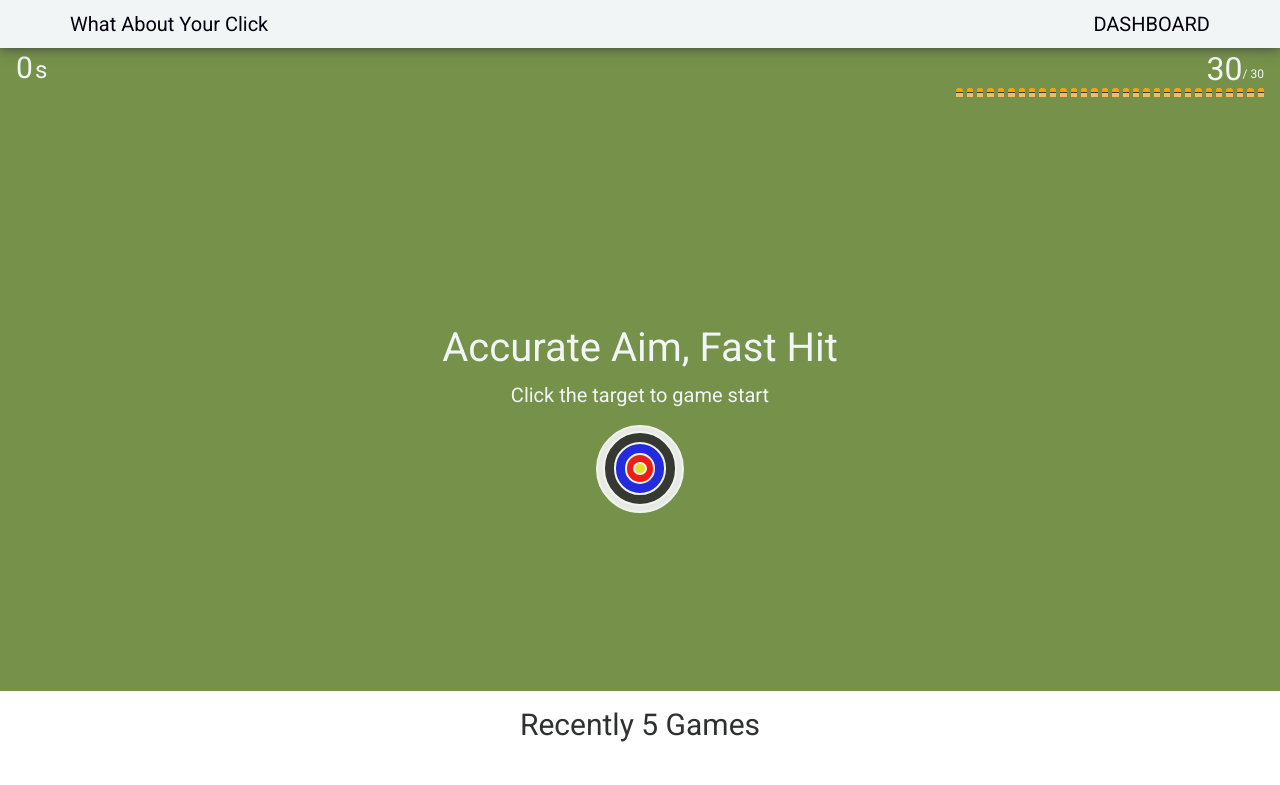
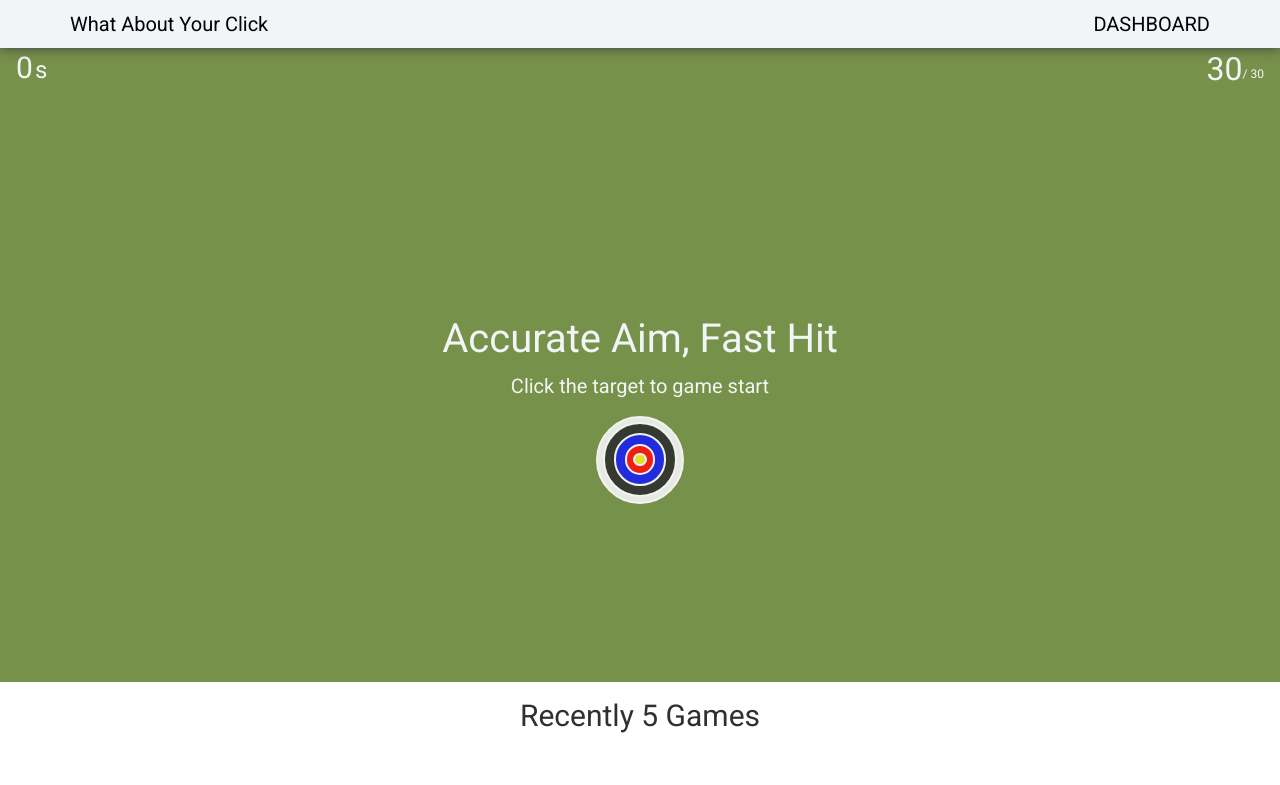
Before and after one commit to tjdwp0211/shooting-game, a Next.js app: page / in a window 1280 px wide. Shown: the top 785 px of the page. Built offline with nearby package versions, Linux system fonts and the light colour scheme.

Commit message:
refactor: BulletImgs #35
- BulletImgs component is modified

```diff
--- a/src/components/cur-game-info/elements/BulletImgs.tsx
+++ b/src/components/cur-game-info/elements/BulletImgs.tsx
@@ -1,12 +1,9 @@
 import React from "react";
 import styled from "@emotion/styled";
-import { useSelector } from "react-redux";
-import { Store } from "../../../redux/root";
 import { gray } from "../../../style/palette/palette";
+import { BulletImgs } from "../../../type/components/curGameStateType";
 
-function BulletImgs() {
-  const { remainBullets } = useSelector((state: Store) => state.gameState);
-
+function BulletImgs({ remainBullets }: BulletImgs) {
   const createImgs = () => {
     return Array.from({ length: remainBullets }).map((_, i) => <Img key={i} />);
   };
@@ -14,7 +11,7 @@ function BulletImgs() {
   return <ImgsWrapper>{createImgs()}</ImgsWrapper>;
 }
 
-export default BulletImgs;
+export default React.memo(BulletImgs);
 
 const ImgsWrapper = styled.div`
   display: flex;
```
